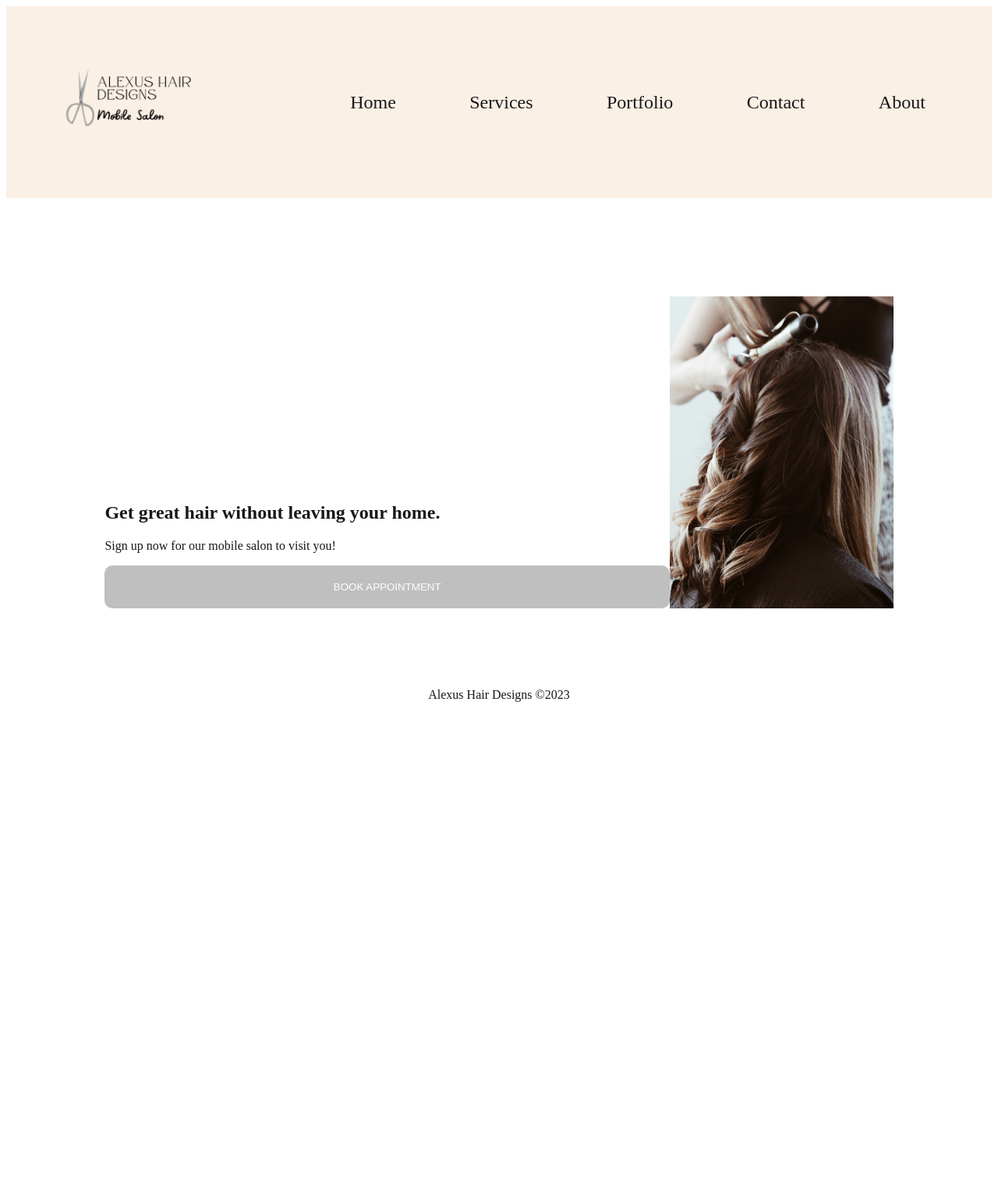
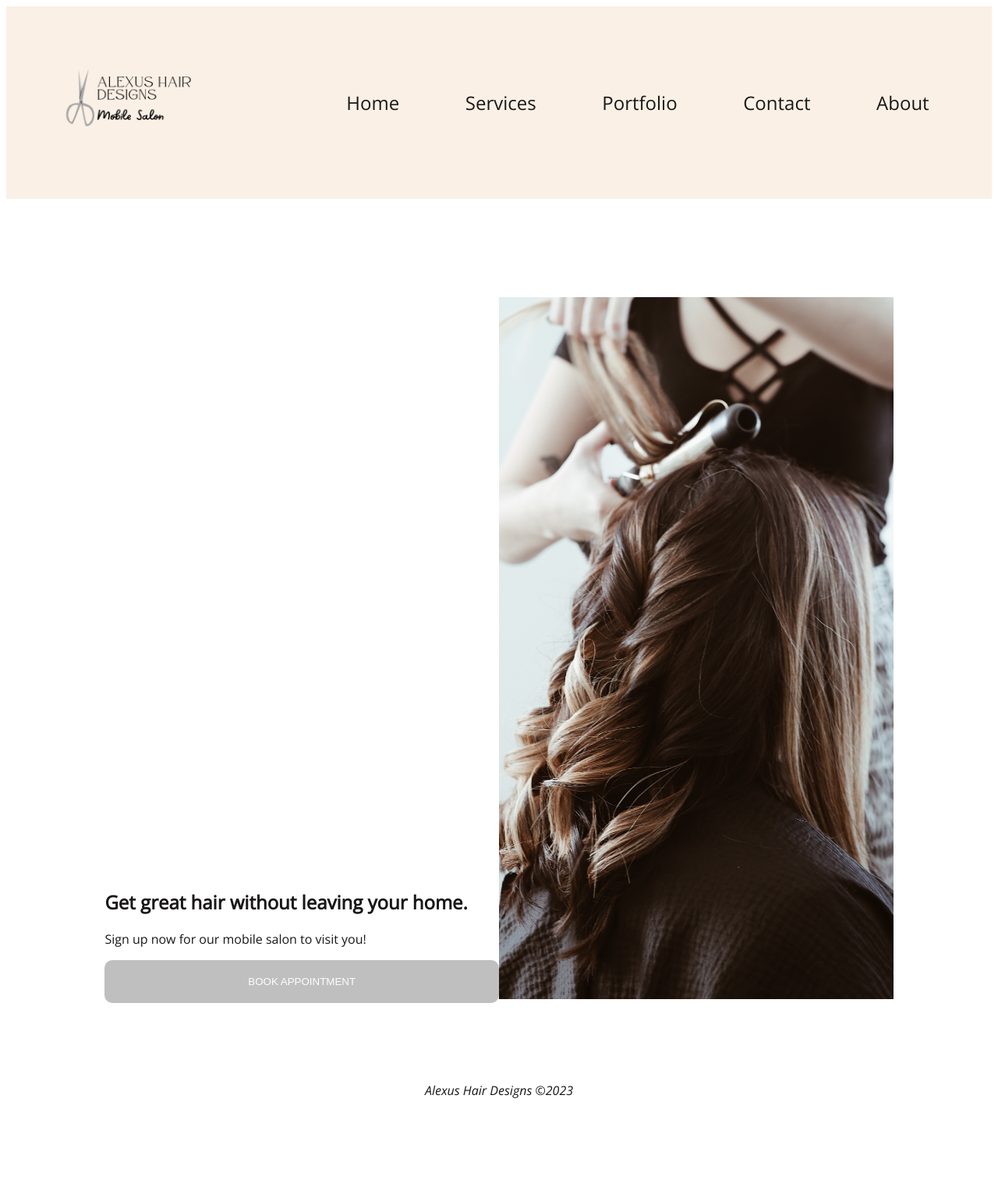
Before and after one commit to berenypanda/Alexus-Hair-Designs, a PHP site: page / in a window 1280 px wide. Shown: the whole page at 78% size. Before the commit the page ends 900 px from the top, so only its background shows below. Run offline with PHP 8.4, Linux system fonts and the light colour scheme.

Commit message:
Update styles.css

```diff
--- a/styles.css
+++ b/styles.css
@@ -2,7 +2,8 @@
 /*Import Icon Library*/
 @import url('https://cdnjs.cloudflare.com/ajax/libs/font-awesome/6.2.0/css/all.min.css');
 
-
+/*Import Google Fonts*/
+  @import url('https://fonts.googleapis.com/css2?family=Open+Sans:ital,wght@0,400;1,300&display=swap');
 
 :root {
     /*Colors*/
@@ -12,7 +13,199 @@
     --black: #1a1718;
     --silver: hsl(0, 0%, 75%);
     --silver-hover: hsl(0, 0%, 55%);
+    /* Grid */
+    --number-of-columns: 12;
+    --grid-width: calc(100% / var(--number-of-columns));
+    --col-1: calc(var(--grid-width) * 1);
+    --col-2: calc(var(--grid-width) * 2);
+    --col-3: calc(var(--grid-width) * 3);
+    --col-4: calc(var(--grid-width) * 4);
+    --col-5: calc(var(--grid-width) * 5);
+    --col-6: calc(var(--grid-width) * 6);
+    --col-7: calc(var(--grid-width) * 7);
+    --col-8: calc(var(--grid-width) * 8);
+    --col-9: calc(var(--grid-width) * 9);
+    --col-10: calc(var(--grid-width) * 10);
+    --col-11: calc(var(--grid-width) * 11);
+    --col-12: calc(var(--grid-width) * 12);
 }
+
+/*Grid System */
+
+
+/*Mobile Grid*/
+
+.col-xs-1 {
+    flex: 0 0 var(--col-1);
+    min-width: var(--col-1);
+    max-width: var(--col-1);
+
+}
+
+.col-xs-2 {
+    flex: 0 0 var(--col-2);
+    min-width: var(--col-2);
+    max-width: var(--col-2);
+
+}
+
+.col-xs-3 {
+    flex: 0 0 var(--col-3);
+    min-width: var(--col-3);
+    max-width: var(--col-3);
+
+}
+
+.col-xs-4 {
+    flex: 0 0 var(--col-4);
+    min-width: var(--col-4);
+    max-width: var(--col-4);
+
+}
+
+.col-xs-5{
+    flex: 0 0 var(--col-5);
+    min-width: var(--col-5);
+    max-width: var(--col-5);
+
+}
+
+.col-xs-6 {
+    flex: 0 0 var(--col-6);
+    min-width: var(--col-6);
+    max-width: var(--col-6);
+
+}
+
+.col-xs-7 {
+    flex: 0 0 var(--col-7);
+    min-width: var(--col-7);
+    max-width: var(--col-7);
+
+}
+
+.col-xs-8 {
+    flex: 0 0 var(--col-8);
+    min-width: var(--col-8);
+    max-width: var(--col-8);
+
+}
+
+.col-xs-9 {
+    flex: 0 0 var(--col-9);
+    min-width: var(--col-9);
+    max-width: var(--col-9);
+
+}
+
+.col-xs-10 {
+    flex: 0 0 var(--col-10);
+    min-width: var(--col-10);
+    max-width: var(--col-10);
+
+}
+
+.col-xs-11 {
+    flex: 0 0 var(--col-11);
+    min-width: var(--col-11);
+    max-width: var(--col-11);
+
+}
+
+.col-xs-12 {
+    flex: 0 0 var(--col-12);
+    min-width: var(--col-12);
+    max-width: var(--col-12);
+}
+
+/*Tablet and Desktop Grid*/
+@media screen and (min-width: 768px){
+    .col-lg-1 {
+        flex: 0 0 var(--col-1);
+        min-width: var(--col-1);
+        max-width: var(--col-1);
+
+    }
+
+    .col-lg-2 {
+        flex: 0 0 var(--col-2);
+        min-width: var(--col-2);
+        max-width: var(--col-2);
+
+    }
+
+    .col-lg-3 {
+        flex: 0 0 var(--col-3);
+        min-width: var(--col-3);
+        max-width: var(--col-3);
+
+    }
+
+    .col-lg-4 {
+        flex: 0 0 var(--col-4);
+        min-width: var(--col-4);
+        max-width: var(--col-4);
+
+    }
+
+    .col-lg-5{
+        flex: 0 0 var(--col-5);
+        min-width: var(--col-5);
+        max-width: var(--col-5);
+
+    }
+
+    .col-lg-6 {
+        flex: 0 0 var(--col-6);
+        min-width: var(--col-6);
+        max-width: var(--col-6);
+
+    }
+
+    .col-lg-7 {
+        flex: 0 0 var(--col-7);
+        min-width: var(--col-8);
+        max-width: var(--col-7);
+
+    }
+
+    .col-lg-8 {
+        flex: 0 0 var(--col-8);
+        min-width: var(--col-8);
+        max-width: var(--col-8);
+
+    }
+
+    .col-lg-9 {
+        flex: 0 0 var(--col-9);
+        min-width: var(--col-9);
+        max-width: var(--col-9);
+
+    }
+
+    .col-lg-10 {
+        flex: 0 0 var(--col-10);
+        min-width: var(--col-10);
+        max-width: var(--col-10);
+
+    }
+
+    .col-lg-11 {
+        flex: 0 0 var(--col-11);
+        min-width: var(--col-11);
+        max-width: var(--col-11);
+
+    }
+
+    .col-lg-12 {
+        flex: 0 0 var(--col-12);
+        min-width: var(--col-12);
+        max-width: var(--col-12);
+
+    }
+}
+
+/*End of Grid System*/
 
 #wrapper {
     display: flex;
@@ -32,9 +225,10 @@
     width: 80%;
 }
 
-/*All Text Black unless specified*/
+/*All Text Black and Open Sans unless specified*/
 body {
     color: var(--black);
+    font-family: 'Open Sans', sans-serif;
 }
 
 
@@ -63,12 +257,14 @@ ul.navigation a:visited {
     color: var(--black);
 }
 
+.logo {max-height: 30vh;}
 
 /*Mobile Navbar*/
 @media screen and (max-width:767px) {
     nav {
         display: flex;
         align-items: flex-start;
+        justify-content: flex-end;
     }
 
     .navbar-toggler {
@@ -104,6 +300,7 @@ ul.navigation a:visited {
 
     ul.navigation {
         list-style-type:none;
+        width: 100%;
     }
 
     .navigation.collapse {
@@ -116,11 +313,7 @@ ul.navigation a:visited {
     }
 }
 
-/*Logo*/
-.logo {
-    height: 30vh;
-    max-width: 30vw;
-}
+
 
 
 /*Call To Action */
@@ -135,19 +328,12 @@ ul.navigation a:visited {
     display: flex;
     flex-flow: column wrap;
     justify-content: space-around;
-    height: 100%;
-    width: 100%;
-}
 
-.cta .img-holder {
-    height: 400px;
-    width: 400px;
 }
 
 .img-holder .cta-img {
-    height: 100%;
-    width: 100%;
-    object-fit: cover;
+    max-height:100%;
+    max-width: 100%;
 }
 
 .cta-button {
@@ -188,12 +374,32 @@ ul.navigation a:visited {
 /*Booking Form Styles*/
 
 form {
-    border: 2px solid var(--black);
-    background-color: var(--beige);
-    padding: 10px;
+    border: 1px solid var(--silver);
+    padding: 5%;
+    border-radius: 15px;
+}
+
+form h2 {
+    text-align:center;
+    font-style:italic;
+}
+
+.booking-button {
+    border: none;
+    border-radius: 5%;
+    background-color: var(--silver);
+    color: var(--white);
+    padding: 5px;
+}
+
+/*Form Control*/
+
+textarea, input {
+    max-width: 100%;
 }
 
 /*Footer*/
 footer {
  text-align:center;
+ font-style: italic;
 }
```
